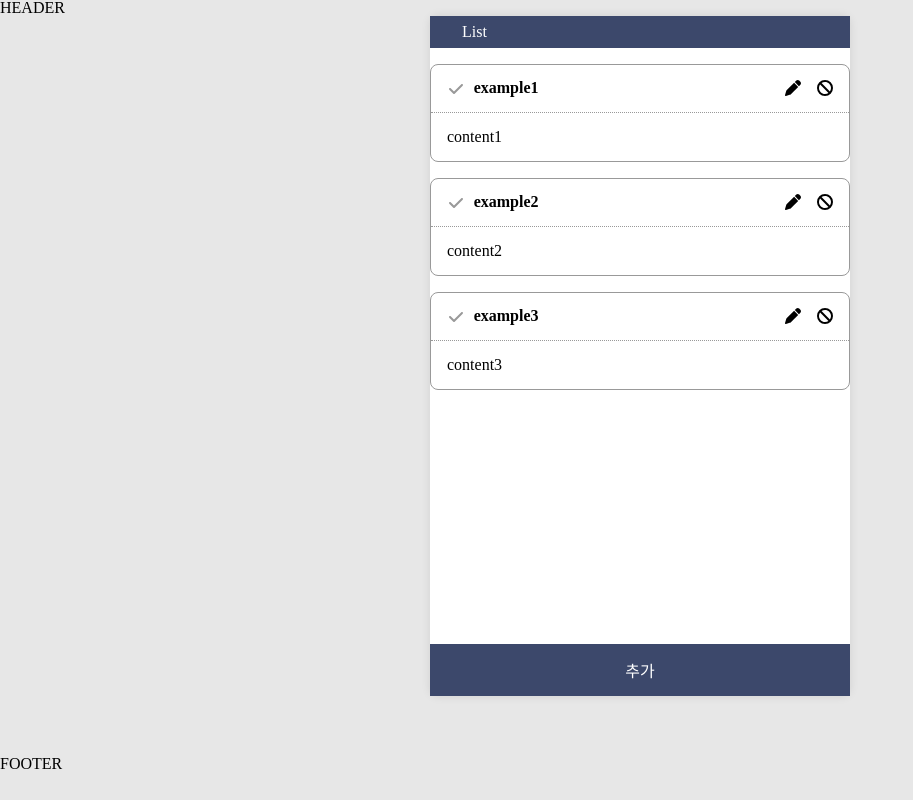
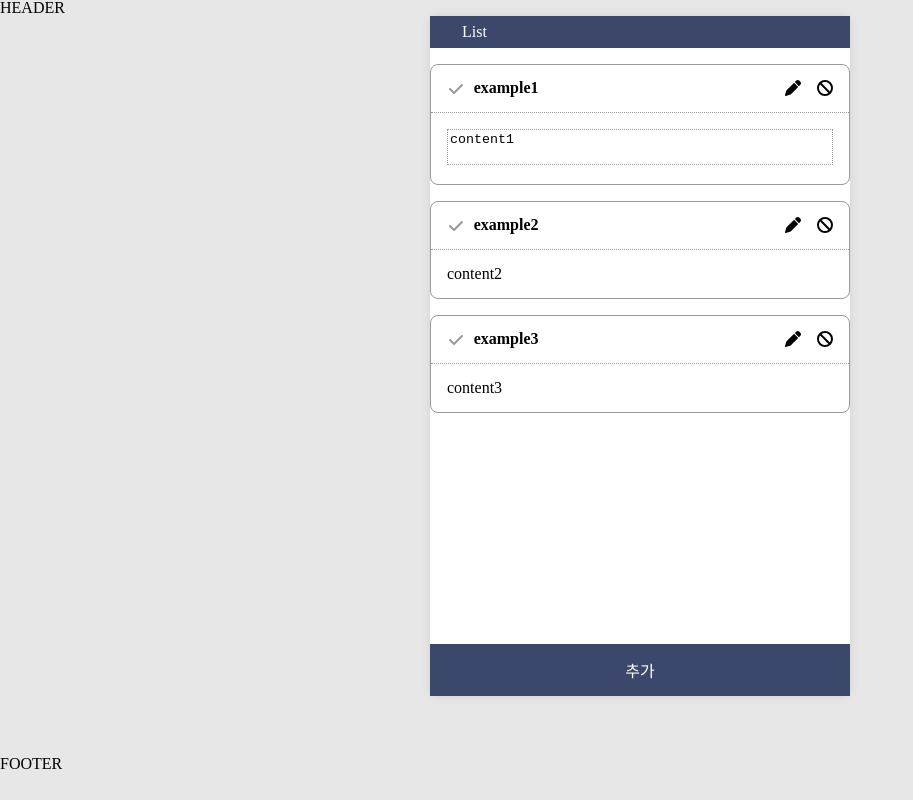
Before and after one commit to naturej/react-hooktodo, a React (Create React App) app: page /todo/1 in a window 1280 px wide. Both pictures are taken after a click on the icon 793 px from the left and 88 px from the top of the page. Shown: the whole page, without its empty margins (0-913 px from the left). Built offline with nearby package versions, Linux system fonts and the light colour scheme; the HTML template or start-up script is replaced by a standard one.

Commit message:
feat: todo 수정 기능 추가

```diff
--- /dev/null
+++ b/src/hooks/use-input.js
@@ -0,0 +1,23 @@
+/**
+ * custom hook 이란?
+ * 훅을 `사용하고 있는` 재사용 가능한 로직을 모듈화
+ *
+ * 재사용 가능성이 없는 훅을 커스텀 훅으로 만드는 것은 옳을까? 옳지 않을까?
+ */
+
+import { useState } from "react";
+
+const useInput = (initialValue = "") => {
+  const [value, setValue] = useState(initialValue);
+
+  const onChange = (e) => {
+    setValue(e.target.value);
+  };
+
+  return [value, onChange, setValue];
+};
+
+export default useInput;
+
+// const [email, onChangeEmail, setEmail] = useInput(); // [value, onChange, setValue];
+// const email = useInput();
--- a/src/pages/todo/components/List/one-todo.js
+++ b/src/pages/todo/components/List/one-todo.js
@@ -2,9 +2,23 @@ import styled from "styled-components";
 import { flexAlignCenter, flexCenter } from "../../../../styles/common";
 import { FontAwesomeIcon } from "@fortawesome/react-fontawesome";
 import { faCheck, faPen, faBan } from "@fortawesome/free-solid-svg-icons";
+import { useState } from "react";
+import useInput from "../../../../hooks/use-input";
 
-const OneTodo = ({ todo }) => {
-  const { state, title, content } = todo;
+const OneTodo = ({ todo, updateTodo }) => {
+  const { id, state, title, content } = todo;
+  const [isEditMode, setIsEditMode] = useState(false);
+
+  const [editContent, onChangeEditContent] = useInput(content);
+
+  const handleTodoEdit = () => {
+    if (!isEditMode) return setIsEditMode(true);
+    updateTodo(id, editContent);
+    setIsEditMode(false);
+  };
+
+  //TODO: title 바꾸기
+  //TODO: Wrapper 대신 Form으로 바꾸기
   return (
     <S.Wrapper state={state}>
       <S.Header>
@@ -14,12 +28,21 @@ const OneTodo = ({ todo }) => {
         <S.Title state={state}>
           {title}
           <div>
-            <FontAwesomeIcon icon={faPen} />
+            <FontAwesomeIcon icon={faPen} onClick={handleTodoEdit} />
             <FontAwesomeIcon icon={faBan} />
           </div>
         </S.Title>
       </S.Header>
-      <S.Content state={state}>{content}</S.Content>
+      <S.Content state={state}>
+        {isEditMode ? (
+          <textarea
+            value={editContent}
+            onChange={onChangeEditContent}
+          ></textarea>
+        ) : (
+          content
+        )}
+      </S.Content>
     </S.Wrapper>
   );
 };
--- a/src/pages/todo/components/List/todo-list.js
+++ b/src/pages/todo/components/List/todo-list.js
@@ -1,11 +1,19 @@
 import { useState } from "react";
 import OneTodo from "./one-todo";
 
-const TodoList = ({ todoList }) => {
+const TodoList = ({ todoList, setTodoList }) => {
+  // 수정
+  const updateTodo = (id, content) => {
+    const _todoList = [...todoList];
+    const todo = _todoList.find((todo) => todo.id === id);
+    todo.content = content;
+    setTodoList(_todoList);
+  };
+
   return (
     <>
       {todoList.map((todo) => (
-        <OneTodo todo={todo} />
+        <OneTodo todo={todo} updateTodo={updateTodo} />
       ))}
     </>
   );
--- a/src/pages/todo/index.js
+++ b/src/pages/todo/index.js
@@ -79,7 +79,7 @@ const TodoPage = () => {
         <S.Container>
           <S.Title>List</S.Title>
           <S.Content>
-            <TodoList todoList={todoList} />
+            <TodoList todoList={todoList} setTodoList={setTodoList} />
           </S.Content>
           <S.ButtonBox>
             <BasicButton
```
